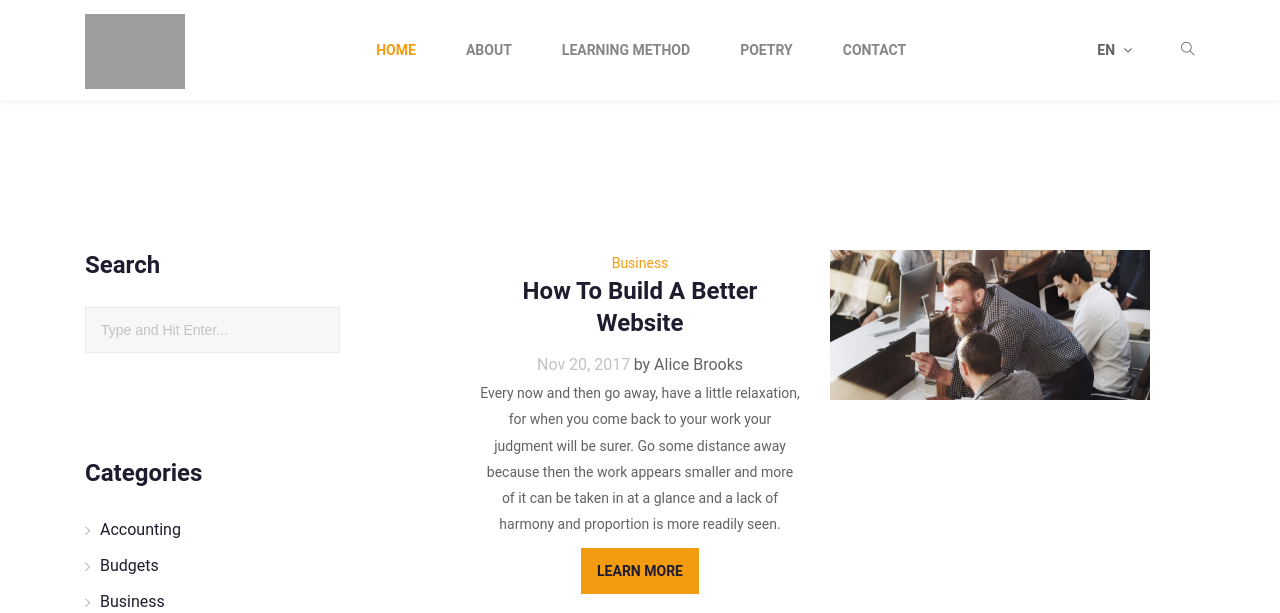
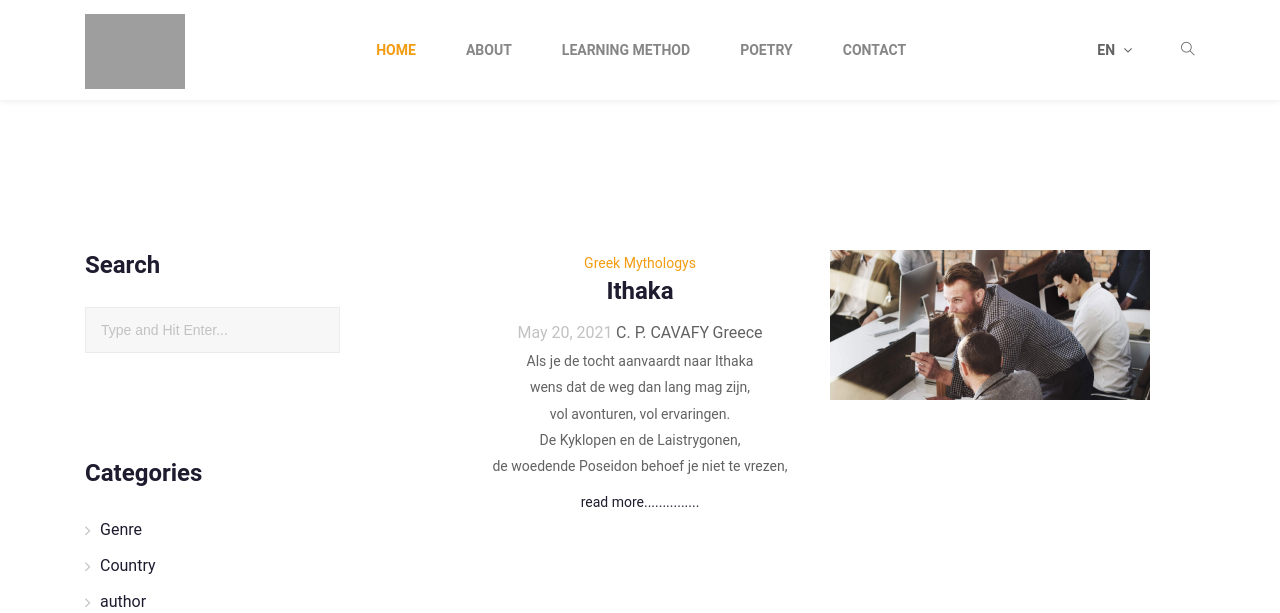
Before and after one commit to Lemoenskil/poetische-metode-internationale-taal, a Django app: page /poems in a window 1280 px wide. Shown: the top 613 px of the page. Run offline with Django 3.2, Linux system fonts and the light colour scheme; some libraries are stand-ins or nearby versions; grey boxes are pictures that could not be loaded.

Commit message:
change content and href on poemspage

```diff
--- a/poems/templates/poems.html
+++ b/poems/templates/poems.html
@@ -19,16 +19,25 @@
 								<div class="col-12 post-01__style-02 md-text-center row">
 									<div class="col-6">
 										<ul class="post-01__categories">
-											<li><a href="#">Business</a></li>
+											<li><a href="#">Greek Mythologys</a></li>
 										</ul>
-										<h2 class="post-01__title"><a href="blog-detail.html">How To Build A Better Website</a></h2>
-										<div class="post-01__time">Nov 20, 2017</div>
-										<div class="post-01__note">by Alice Brooks</div>
+										<h2 class="post-01__title"><a href={% url 'poems_detail' %}>Ithaka</a></h2>
+										<div class="post-01__time">May 20, 2021</div>
+										<div class="post-01__note">C. P. CAVAFY</div>
+										<div class="post-01__note">Greece</div>
 										<div class="overflow-hidden">
-											<p data-zanim-xs="{&quot;delay&quot;:0.2}" style="opacity: 1; transform: matrix(1, 0, 0, 1, 0, 0);">Every now and then go away, have a little relaxation, for when you come back to your work your judgment will be surer. Go some distance away because then the work appears smaller and more of it can be taken in at a glance and a lack of harmony and proportion is more readily seen.</p>
+											<p class="text" data-zanim-xs="{&quot;delay&quot;:0.2}" style="opacity: 1; transform: matrix(1, 0, 0, 1, 0, 0);">
+
+													Als je de tocht aanvaardt naar Ithaka<br>
+													wens dat de weg dan lang mag zijn,<br>
+													vol avonturen, vol ervaringen.<br>
+													De Kyklopen en de Laistrygonen,<br>
+													de woedende Poseidon behoef je niet te vrezen,<br>
+											</p>
 										</div>
 										<div data-zanim-xs="{&quot;delay&quot;:0.3}" style="opacity: 1; transform: matrix(1, 0, 0, 1, 0, 0);">
-											<a class="btn btn-capsule btn-outline-primary mt-4" href="#">learn more</a>
+											<a class=" mt-4" href={% url 'poems_detail' %}>read more...............</a>
+											<!-- <a class="btn btn-capsule btn-outline-primary mt-4" href="#">learn more</a>											 -->
 										</div>
 									</div>
 									<div class="col-6 post-01__media"><a href={% url 'poems_detail' %}><img src="static/img/blogs/1.jpg" alt=""/></a>
@@ -103,12 +112,11 @@
 											<h3 class="widget-title">categories</h3>
 											<div class="widget-text__content">
 												<ul>
-													<li><a href="#">Accounting</a></li>
-													<li><a href="#">Budgets</a></li>
-													<li><a href="#">Business</a></li>
-													<li><a href="#">Business Plans</a></li>
-													<li><a href="#">Commodities</a></li>
-													<li><a href="#">Insurance</a></li>
+													<li><a href="#">Genre</a></li>
+													<li><a href="#">Country</a></li>
+													<li><a href="#">author</a></li>
+													<li><a href="#">?</a></li>
+													<li><a href="#">?</a></li>
 												</ul>
 											</div>
 										</section><!-- End / widget-text__widget -->
```
